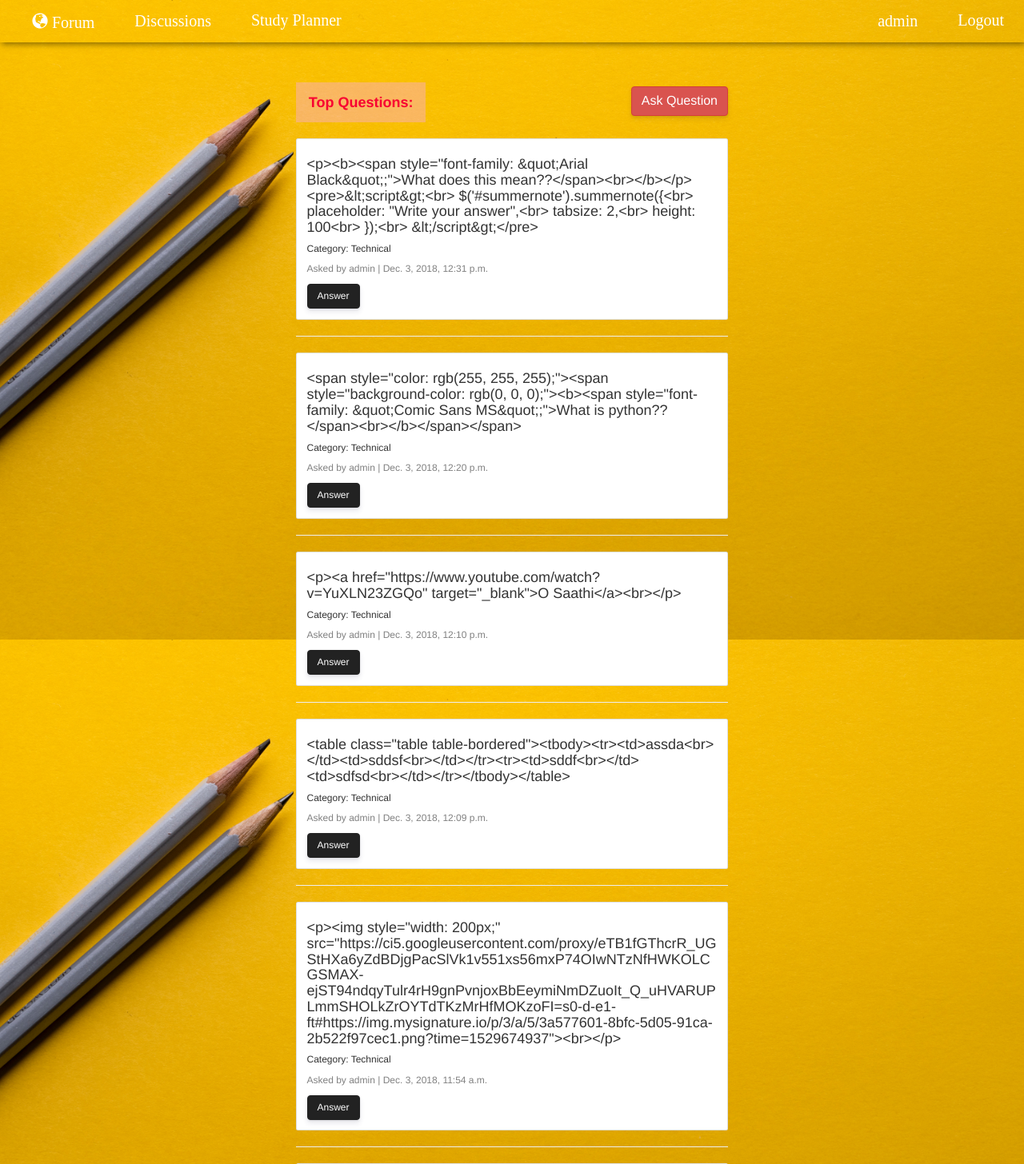
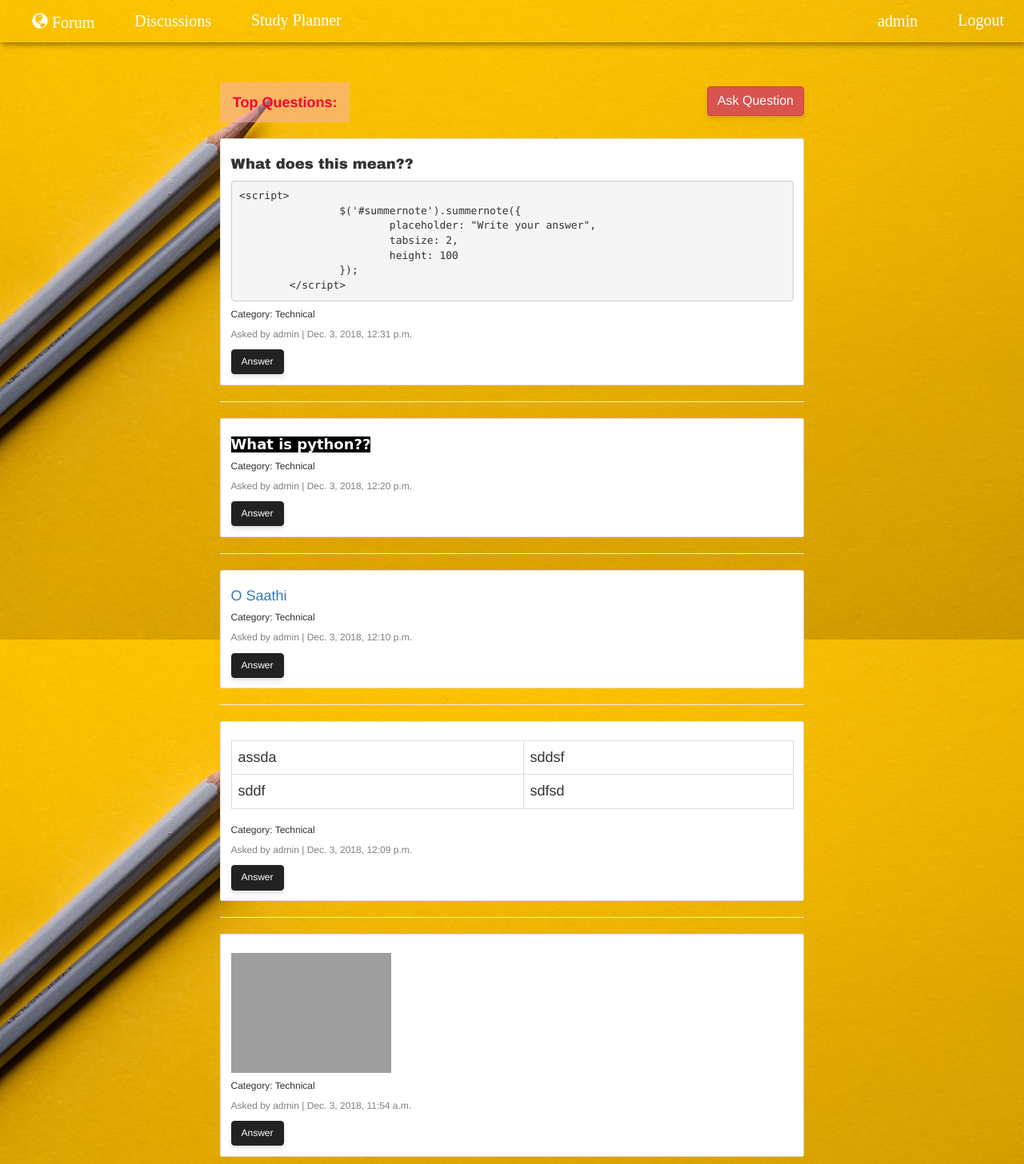
Before and after one commit to iamashwinks/CollegeForum, a Django app: page /discussion/ in a window 1280 px wide. Shown: the top 1456 px of the page at 80% size. Run offline with Django 3.2, Linux system fonts and the light colour scheme; a user stored in the database is signed in; data comes from the database, SQL or seed files in the repository; both versions use the stored data as it was after the commit; some libraries are stand-ins or nearby versions; grey boxes are pictures that could not be loaded.

Commit message:
Added summernote and fixed tag bugs

```diff
--- a/templates/forum/base.html
+++ b/templates/forum/base.html
@@ -34,6 +34,11 @@
 				</ul>
 			</div>
 		</nav>
+		<script>
+			$(document).ready(function() {
+			$('#summernote').summernote();
+			});
+		</script>
 		{% block body %}
 
 		{% endblock %}
--- a/templates/forum/discussion.html
+++ b/templates/forum/discussion.html
@@ -3,16 +3,16 @@
 {% block body %}
 	<div class="container">
 		<div class="row">
-			<div class="col-md-3">
+			<div class="col-md-2">
 			</div>
-			<div class="col-md-6" style="margin-top: 50px;">
+			<div class="col-md-8" style="margin-top: 50px;">
 				<!-- Button trigger modal -->
 				<button type="button" class="btn btn-md btn-danger" data-toggle="modal" data-target="#exampleModalCenter" style="margin-top: 5px;float: right; box-shadow: 0 4px 6px rgba(50,50,93,.11),0 1px 3px rgba(0,0,0,.08); font-size: 16px;">
 				Ask Question
 				</button>
 				<!-- Modal -->
-				<div class="modal fade" id="exampleModalCenter" tabindex="-1" role="dialog" aria-labelledby="exampleModalCenterTitle" aria-hidden="true">
-					<div class="modal-dialog modal-dialog-centered" role="document">
+				<div class="modal fade bd-example-modal-lg" id="exampleModalCenter" tabindex="-1" role="dialog" aria-labelledby="exampleModalCenterTitle" aria-hidden="true">
+					<div class="modal-dialog modal-dialog-centered modal-lg" role="document">
 						<div class="modal-content">
 							<div class="modal-header">
 								<h3 class="modal-title" id="exampleModalLongTitle">Ask Question</h3>
@@ -25,7 +25,7 @@
 								<form action="/discussion/" method="POST">
 									{% csrf_token %}
 									<div class="form-group" style="margin-bottom: 10px;">
-										<textarea row=3 name="editordata" class="form-control" placeholder="Start your question with 'What', 'How', 'Why', etc."></textarea>
+										<textarea id="summernote" name="editordata" class="form-control"></textarea>
 									</div>
 									<h4 style="margin-bottom: 10px;">Category: </h2>
 									<div class="form-group" style="margin-bottom: 20px;">
@@ -51,7 +51,7 @@
 				{% for quest in question %}
 					<div class="card">
 						<div class="card-body">
-							<h4 class="card-title">{{quest.question}}</h4>
+							<h4 class="card-title">{{quest.question | safe}}</h4>
 							<h6 class="card-text">Category: {{quest.category}}</h6>
 							<p class="card-text" style="font-size: 12px; color: grey;">Asked by {{ quest.author }} | {{ quest.datetime }}</p>
 							<a href="/question/{{quest.id}}/" class="btn" style="color: #fff;				border-color: #222;	background-color: #222; box-shadow: 0 4px 6px rgba(50,50,93,.11),0 1px 3px rgba(0,0,0,.08),0 0 0 0 rgba(255,255,255,.5);
@@ -61,8 +61,15 @@
 					<hr>
 				{% endfor %}
 			</div>
-			<div class="col-md-3">
+			<div class="col-md-2">
 			</div>
 		</div>
 	</div>
+	<script>
+		$('#summernote').summernote({
+			placeholder: "Start your question with 'What', 'How', 'Why', etc.",
+			tabsize: 2,
+			height: 100
+		});
+	</script>
 {% endblock %}
```
Also changed, not shown: templates/forum/question.html (+13 -6 lines), db.sqlite3.
